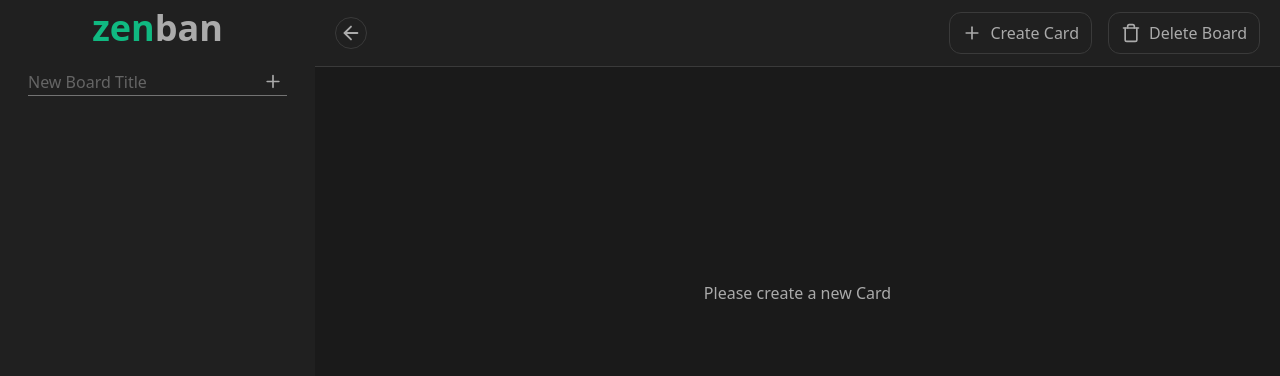
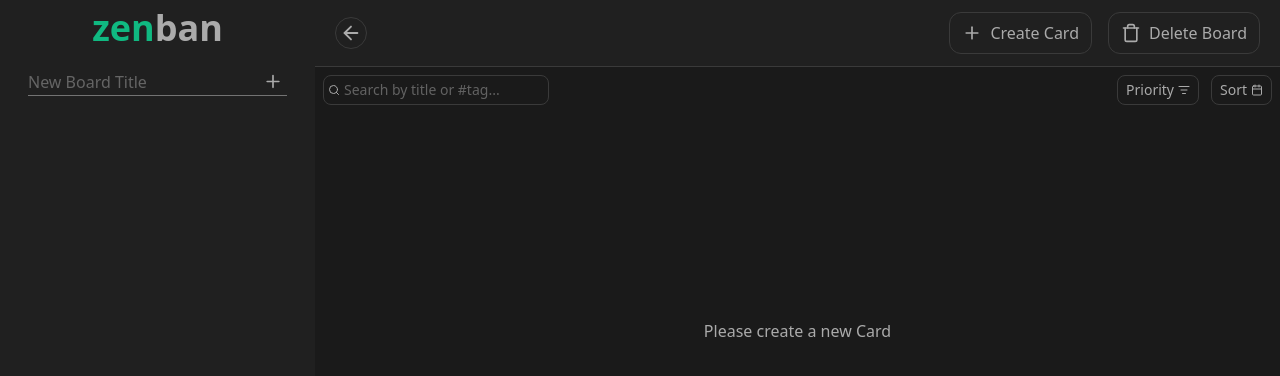
Before and after one commit to joshir16/Zenban, a React (Vite) app: page /boards/1 in a window 1280 px wide. Shown: the top 376 px of the page. Built offline with nearby package versions, Linux system fonts and the light colour scheme.

Commit message:
filterbar ui addded

```diff
--- a/package.json
+++ b/package.json
@@ -10,6 +10,7 @@
     "preview": "vite preview"
   },
   "dependencies": {
+    "@radix-ui/react-select": "^2.2.6",
     "@reduxjs/toolkit": "^2.11.2",
     "@tailwindcss/vite": "^4.1.18",
     "lucide-react": "^0.562.0",
--- a/src/components/CardSection.tsx
+++ b/src/components/CardSection.tsx
@@ -5,6 +5,7 @@ import type { RootState } from "../store/store";
 import type { Card } from "../typo/type";
 import { updateCardStatus } from "../store/slice/boardSlice";
 import Columns from "../components/Columns";
+import FilterBar from "./FilterBar";
 
 const columnObj = [
   { id: "todo", title: "To-do" },
@@ -53,7 +54,8 @@ export default function CardSection() {
 
   return (
     <>
-      <div className="h-full flex flex-col">
+      <div className="h-full flex flex-col gap-2">
+        <FilterBar />
         {cardsLength > 0 ? (
           <section
             ref={containerRef} // Attach Ref here for CSS
--- a/src/components/FilterBar.tsx
+++ b/src/components/FilterBar.tsx
@@ -0,0 +1,26 @@
+import { Calendar, ListFilter, Search } from "lucide-react";
+
+export default function FilterBar() {
+  return (
+    <div className="w-full h-auto flex gap-2 px-2 items-end justify-between">
+      <div className="flex justify-center items-center gap-1 rounded-lg px-1 border border-background-500">
+        <Search className="size-3 " />
+        <input
+          type="text"
+          className="text-sm py-1 outline-none w-50 transition-all duration-300 focus:outline-none"
+          placeholder="Search by title or #tag..."
+        />
+      </div>
+      <div className="flex gap-3">
+        <button className="text-sm flex justify-center items-center gap-1 rounded-lg px-2 py-1 border border-background-500">
+          Priority
+          <ListFilter className="size-3" />
+        </button>
+        <button className="text-sm flex justify-center items-center gap-1 rounded-lg px-2 py-1 border border-background-500">
+          Sort
+          <Calendar className="size-3" />
+        </button>
+      </div>
+    </div>
+  );
+}
```
Also changed, not shown: 1 other file (tests, documents, lock files or other folders).
